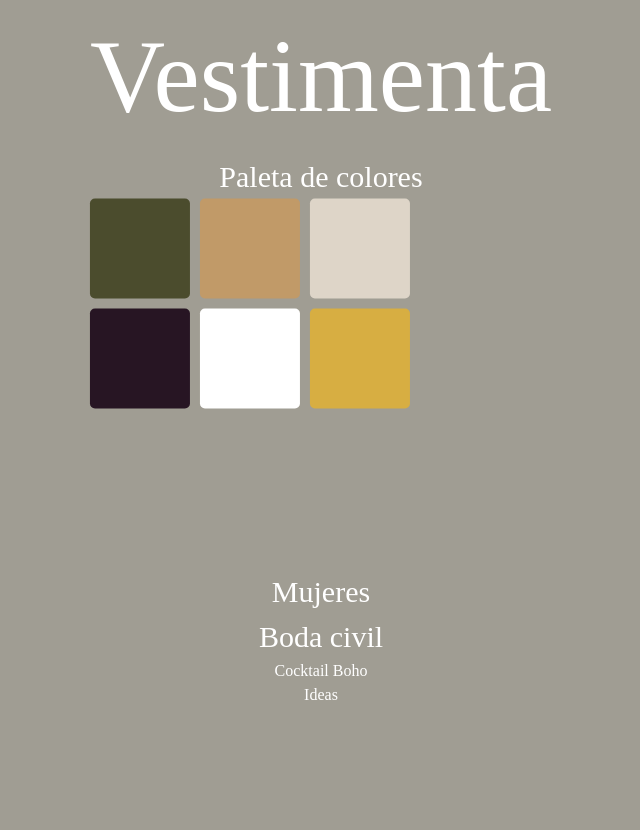
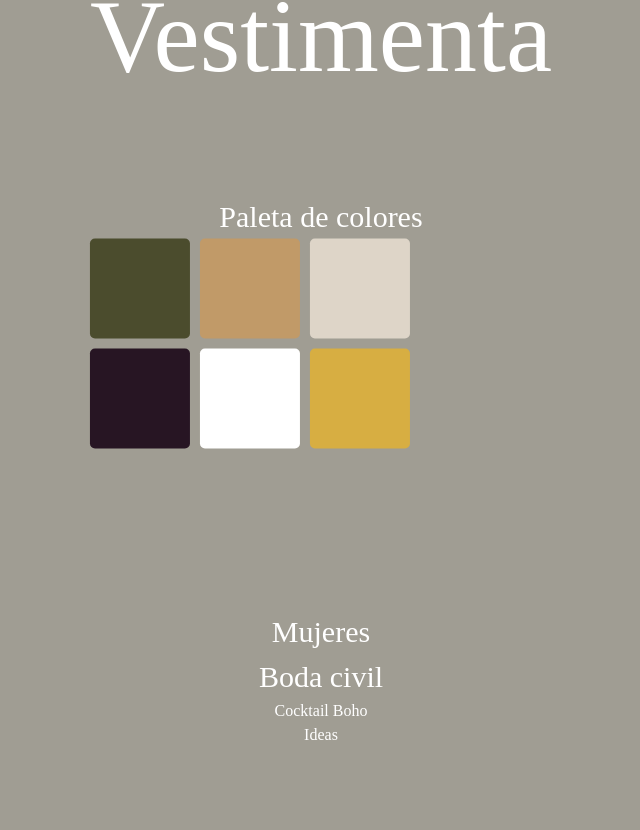
Before and after one commit to jjconceptos/weddingPage1, a Next.js app: page / in a window 1280 px wide. Shown: the part 3750-4580 px from the top of the page, without its empty margins (319-959 px from the left). Built offline with nearby package versions, Linux system fonts and the light colour scheme; a web font is replaced by a local one.

Commit message:
“logo”

```diff
--- a/pages/home/home.js
+++ b/pages/home/home.js
@@ -750,7 +750,7 @@ const LandingPage = () => {
       <div className="container-two">
       <div className="section-title">Vestimenta</div>
 
-      <div style={{ fontSize: '30px' }}>Paleta de colores</div>
+      <div style={{ fontSize: '30px', marginTop: '10vh' }}>Paleta de colores</div>
 
       <div className="color-palette">
         <div className="color-square" style={{ backgroundColor: '#4B4C2D' }}></div>
```
